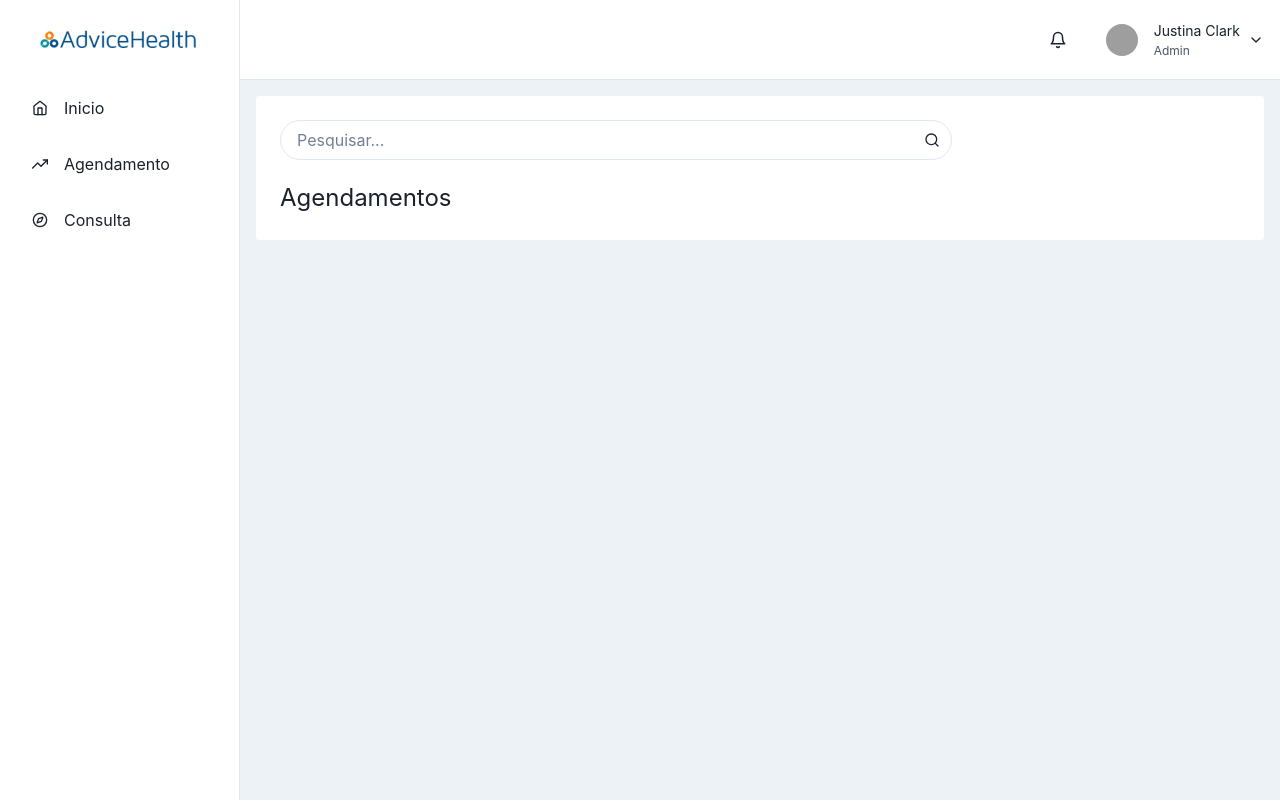
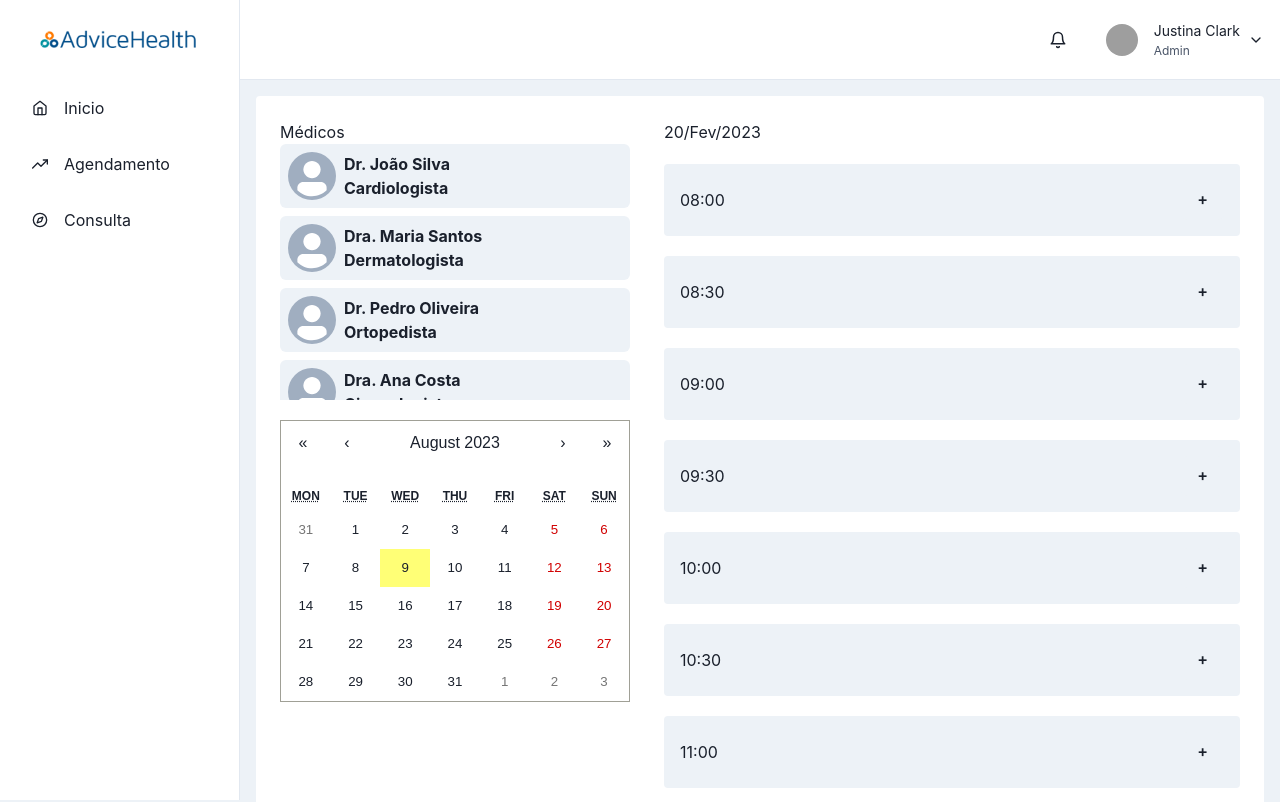
Before and after one commit to filipezaidan/advice-health, a React (Vite) app: page /agendamento in a window 1280 px wide. Shown: the top 802 px of the page. Built offline with nearby package versions, Linux system fonts and the light colour scheme; grey boxes are pictures that could not be loaded.

Commit message:
feat: add pages and components

```diff
--- a/src/components/AgendaItem/index.tsx
+++ b/src/components/Agenda/index.tsx
@@ -36,5 +36,9 @@ export const AgendaItem = ({ name, doctor, hours }: AgendaItemProps) => {
 };
 
 export const AgendaContent = ({ children }: AgendaContentProps) => {
-  return <Stack>{children}</Stack>;
+  return (
+    <Stack minH={"xs"} overflowY={"auto"}>
+      {children}
+    </Stack>
+  );
 };
--- /dev/null
+++ b/src/components/Doctor/index.tsx
@@ -0,0 +1,39 @@
+import { Avatar, Box, Flex, HStack, Stack, Text } from "@chakra-ui/react";
+
+interface DoctorContentProps {
+  children: React.ReactNode;
+}
+
+interface DoctorItemProps {
+  name: string;
+  contact?: string;
+  position?: string;
+}
+
+export const DoctorItem = ({ name, position }: DoctorItemProps) => {
+  return (
+    <Box w={"100%"} bg="gray.100" p={2} rounded={"md"}>
+      <HStack justifyContent={"space-between"}>
+        <Flex gap={2}>
+          <Avatar></Avatar>
+          <Stack spacing={0}>
+            <Text fontSize={"md"} fontWeight={"bold"}>
+              {name}
+            </Text>
+            <Text fontSize={"md"} fontWeight={"bold"}>
+              {position}
+            </Text>
+          </Stack>
+        </Flex>
+      </HStack>
+    </Box>
+  );
+};
+
+export const DoctorContent = ({ children }: DoctorContentProps) => {
+  return (
+    <Stack maxH={64} overflowY={"auto"}>
+      {children}
+    </Stack>
+  );
+};
--- /dev/null
+++ b/src/mocks/Doctor.ts
@@ -0,0 +1,38 @@
+export interface DoctorItem {
+  name: string;
+  contact: string;
+  position: string;
+}
+
+export const Doctors: DoctorItem[] = [
+  {
+    name: "Dr. João Silva",
+    contact: "(11) 1234-5678",
+    position: "Cardiologista",
+  },
+  {
+    name: "Dra. Maria Santos",
+    contact: "(21) 9876-5432",
+    position: "Dermatologista",
+  },
+  {
+    name: "Dr. Pedro Oliveira",
+    contact: "(31) 5555-4444",
+    position: "Ortopedista",
+  },
+  {
+    name: "Dra. Ana Costa",
+    contact: "(85) 2222-3333",
+    position: "Ginecologista",
+  },
+  {
+    name: "Dra. Ana Costa",
+    contact: "(85) 2222-3333",
+    position: "Ginecologista",
+  },
+  {
+    name: "Dra. Ana Costa",
+    contact: "(85) 2222-3333",
+    position: "Ginecologista",
+  },
+];
--- a/src/pages/Agendamentos/index.tsx
+++ b/src/pages/Agendamentos/index.tsx
@@ -1,10 +1,23 @@
 /* eslint-disable @typescript-eslint/no-unused-vars */
-import { Flex, Text, Stack, Avatar, HStack } from "@chakra-ui/react";
-import SearchInput from "../../components/SearchInput";
+import {
+  Flex,
+  Text,
+  Stack,
+  Avatar,
+  HStack,
+  Box,
+  Button,
+} from "@chakra-ui/react";
 import { useState } from "react";
+import { DoctorContent, DoctorItem } from "../../components/Doctor";
+import { Doctors } from "../../mocks/Doctor";
+import Calendar from "react-calendar";
+import { ListOfHorary } from "../../utils/generateHorary";
 
 export const Agendamentos = () => {
   const [search, setSearch] = useState<string>("");
+  const [agendamentos, setAgendamentos] = useState(ListOfHorary);
+
   return (
     <Flex
       bg="white"
@@ -13,12 +26,36 @@ export const Agendamentos = () => {
       p={6}
       justifyContent={"space-between"}
       alignContent={"space-between"}
+      maxH={"100%"}
+      overflow={"hidden"}
     >
-      <Stack h="full" minW={"70%"} gap={5}>
-        <SearchInput onChange={(e) => setSearch(e.target.value)} />
+      <Box>
+        <Text>Médicos</Text>
+        <Stack h="auto" minW={"40%"} gap={5}>
+          <DoctorContent>
+            {Doctors.map((doctor, key) => (
+              <DoctorItem {...doctor} key={key} />
+            ))}
+          </DoctorContent>
 
-        {/* DASHBOARD */}
-        <Text fontSize={"2xl"}>Agendamentos</Text>
+          <Calendar />
+        </Stack>
+      </Box>
+      <Stack h="full" minW={"60%"} gap={5} minH={84} overflow="scroll">
+        <Text>20/Fev/2023</Text>
+        {agendamentos.map((agendamento, key) => (
+          <HStack
+            bg="gray.100"
+            w="full"
+            rounded={4}
+            p={4}
+            cursor={"pointer"}
+            justifyContent={"space-between"}
+          >
+            <Text>{agendamento.horary}</Text>
+            {agendamento.available && <Button>+</Button>}
+          </HStack>
+        ))}
       </Stack>
     </Flex>
   );
--- /dev/null
+++ b/src/pages/Consultas/index.tsx
@@ -0,0 +1,38 @@
+/* eslint-disable @typescript-eslint/no-unused-vars */
+import {
+  Flex,
+  Text,
+  Stack,
+  Avatar,
+  HStack,
+  Box,
+  Button,
+} from "@chakra-ui/react";
+import { useState } from "react";
+import { DoctorContent, DoctorItem } from "../../components/Doctor";
+import { Doctors } from "../../mocks/Doctor";
+import Calendar from "react-calendar";
+import { ListOfHorary } from "../../utils/generateHorary";
+import SearchInput from "../../components/SearchInput";
+
+export const Consultas = () => {
+  const [search, setSearch] = useState<string>("");
+  const [agendamentos, setAgendamentos] = useState(ListOfHorary);
+
+  return (
+    <Flex
+      bg="white"
+      flex={1}
+      borderRadius={4}
+      p={6}
+      justifyContent={"space-between"}
+      alignContent={"space-between"}
+      maxH={"100%"}
+      overflow={"hidden"}
+    >
+      <Box>
+        <SearchInput onChange={(e) => setSearch(e.target.value)} />
+      </Box>
+    </Flex>
+  );
+};
--- a/src/pages/Home/index.tsx
+++ b/src/pages/Home/index.tsx
@@ -1,11 +1,11 @@
 /* eslint-disable @typescript-eslint/no-unused-vars */
 import { Flex, Box, Text, Grid, Stack } from "@chakra-ui/react";
 import SearchInput from "../../components/SearchInput";
-import { useState } from "react";
+import { useEffect, useState } from "react";
 import Statistics from "../../components/Stattistics";
 import Calendar from "react-calendar";
 
-import { AgendaContent, AgendaItem } from "../../components/AgendaItem";
+import { AgendaContent, AgendaItem } from "../../components/Agenda";
 import { consultas } from "../../mocks/Consultas";
 import { StickyNotes } from "../../components/StickyNotes";
 
@@ -20,6 +20,7 @@ export const Home = () => {
       p={6}
       justifyContent={"space-between"}
       alignContent={"space-between"}
+      gap={4}
     >
       <Stack h="full" minW={"70%"} gap={5}>
         <SearchInput onChange={(e) => setSearch(e.target.value)} />
--- a/src/routes/index.tsx
+++ b/src/routes/index.tsx
@@ -2,6 +2,7 @@ import { createBrowserRouter, RouterProvider } from "react-router-dom";
 import { Home } from "../pages/Home";
 import { Layout } from "../components/layout";
 import { Agendamentos } from "../pages/Agendamentos";
+import { Consultas } from "../pages/Consultas";
 
 const router = createBrowserRouter([
   {
@@ -19,7 +20,7 @@ const router = createBrowserRouter([
       },
       {
         path: "/consulta",
-        // element: <Home />,
+        element: <Consultas />,
       },
     ],
   },
--- /dev/null
+++ b/src/utils/generateHorary.ts
@@ -0,0 +1,24 @@
+const generateHorary = () => {
+  const horarios = [];
+  let hora = 8;
+
+  while (hora <= 18) {
+    for (const minuto of [0, 30]) {
+      const agendaHoury = {
+        client: "",
+        doctor: "",
+        horary: `${hora.toString().padStart(2, "0")}:${minuto
+          .toString()
+          .padStart(2, "0")}`,
+        available: true,
+      };
+      horarios.push(agendaHoury);
+    }
+
+    hora++;
+  }
+
+  return horarios;
+};
+
+export const ListOfHorary = generateHorary();
```
Also changed, not shown: src/components/Consulta/index.tsx (added, +28 -0 lines), src/mocks/Horary.ts (added).
